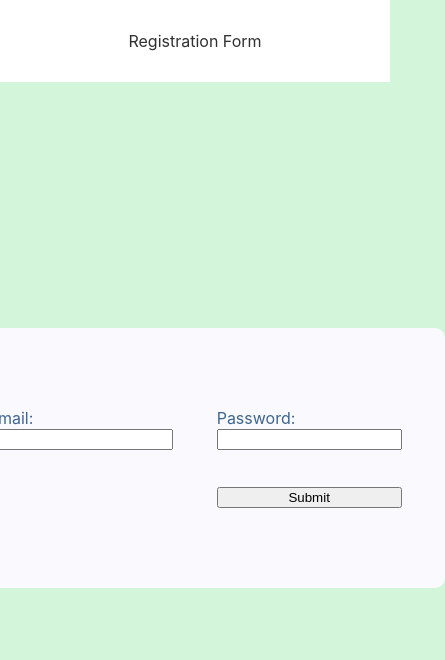
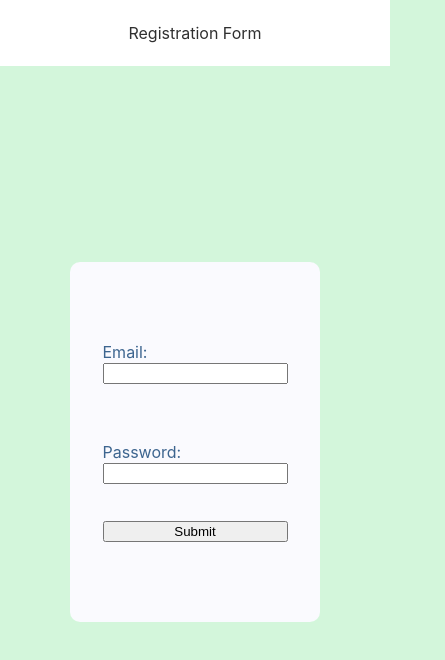
Before and after one commit to NoeliaEle/RegistrationForm, a React (Create React App) app: page / in a window 390 px wide. Shown: the top 660 px of the page, 445 px wide, since content can reach past the window. Built offline with nearby package versions, Linux system fonts and the light colour scheme.

Commit message:
add @media screen for responsiveness

```diff
--- a/src/App.css
+++ b/src/App.css
@@ -56,3 +56,19 @@ label {
   font-size: 0.5 rem;
   color: #3d658f;
 }
+
+@media screen and (max-width: 768px) {
+  .fields-component {
+    flex-direction: row-reverse;
+  }
+}
+
+@media screen and (max-width: 480px) {
+  #nav-bar {
+    padding: 0.5em 0.2em !important;
+  }
+  .fields-component {
+    flex-direction: column;
+    width: 250px;
+  }
+}
```
